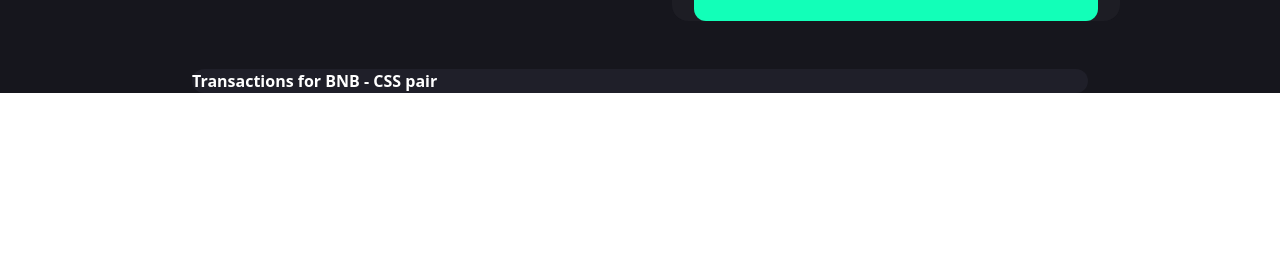
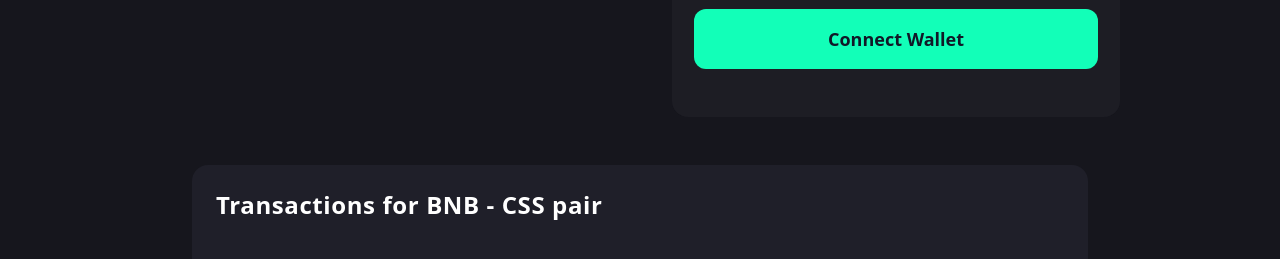
Before and after one commit to Ifenna-Pascal/CoinSwap_Frontend, a Next.js app: page /Swap in a window 1280 px wide. Shown: the part 543-802 px from the top of the page. Built offline with nearby package versions, Linux system fonts and the light colour scheme; no server answers.

Commit message:
added transaction box

```diff
--- a/components/Exhcnages.jsx
+++ b/components/Exhcnages.jsx
@@ -97,8 +97,8 @@ const Exchanges = ({ text }) => {
 
 function Swaps() {
   return (
-    <div>
-      <div className="xchabge_glass p-8 flex flex-col space-y-8">
+    <div className="">
+      <div className="xchabge_glass  p-8 flex flex-col space-y-8">
         <div className="flex items-center flex-start space-x-6">
           <h1 className="text-3xl text-white font-bold"> Swap </h1>
           <span className="text-gray-500 text-2xl ">Info</span>
--- a/components/SwapTable.jsx
+++ b/components/SwapTable.jsx
@@ -19,7 +19,7 @@ function SwapTable() {
     get_currency();
   },[])
   return (
-    <div>
+    <div className="obj">
       <table className="w-full text-sm text-left text-gray-500">
         <thead className="text-xs text-gray-400 text-wider text-base uppercase bg-[#262B38] ">
           <tr>
--- /dev/null
+++ b/components/Transaction.jsx
@@ -0,0 +1,11 @@
+import React from 'react'
+
+function Transaction() {
+  return (
+    <div className="max-w-[70%] mx-auto py-6 px-6 h-[32rem] bg-[#1F1F29] rounded-2xl">
+    <h1 className="text-left text-2xl tracking-wide font-bold text-white">Transactions for BNB - CSS pair</h1>
+  </div>
+  )
+}
+
+export default Transaction
--- a/pages/Swap.jsx
+++ b/pages/Swap.jsx
@@ -1,19 +1,18 @@
 import React from "react";
 import SwapTable from "../components/SwapTable";
 import Swaps from "../components/Exhcnages";
+import Transaction from "../components/Transaction";
 
 function Swap() {
   return (
-    <div className="bg-[#16161D]">
-      <div className="max-w-[70%] space-x-8 py-12 grid grid-cols-2  mx-auto">
+    <div className="bg-[#16161D] py-12">
+      <div className="max-w-[70%] h-[10%]  space-x-8 py-12 grid grid-cols-2  mx-auto">
           <div className="col-span-1"><SwapTable /></div>
-          <div className="w-full  xchange_glass">
+          <div className="w-full h-fit pb-12 xchange_glass">
               <Swaps />
           </div>
       </div>
-      <div className="max-w-[70%] mx-auto bg-[#1F1F29] rounded-2xl">
-        <h1 className="text-left tex-4xl font-bold text-white">Transactions for BNB - CSS pair</h1>
-      </div>
+      <Transaction />
     </div>
   );
 }
```
